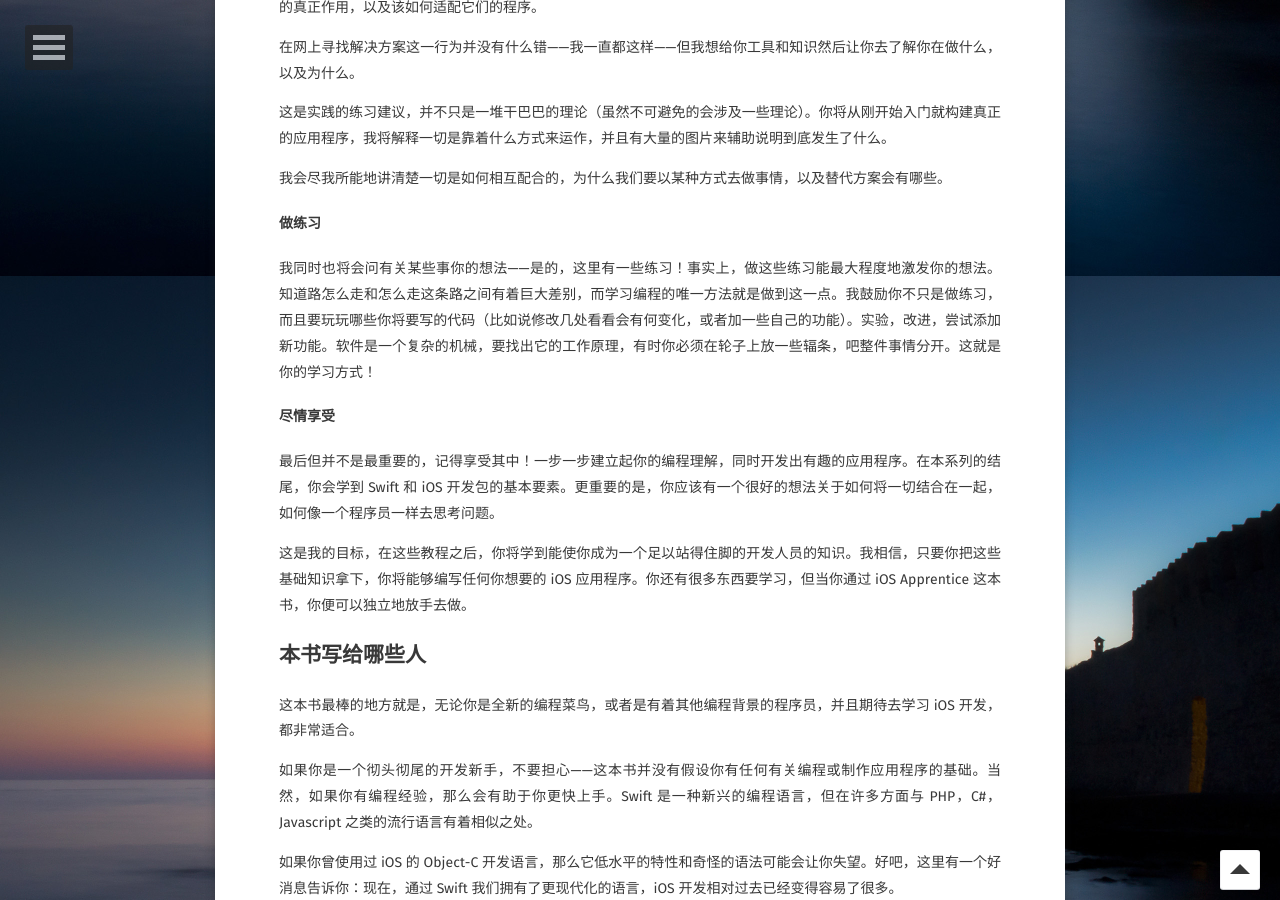
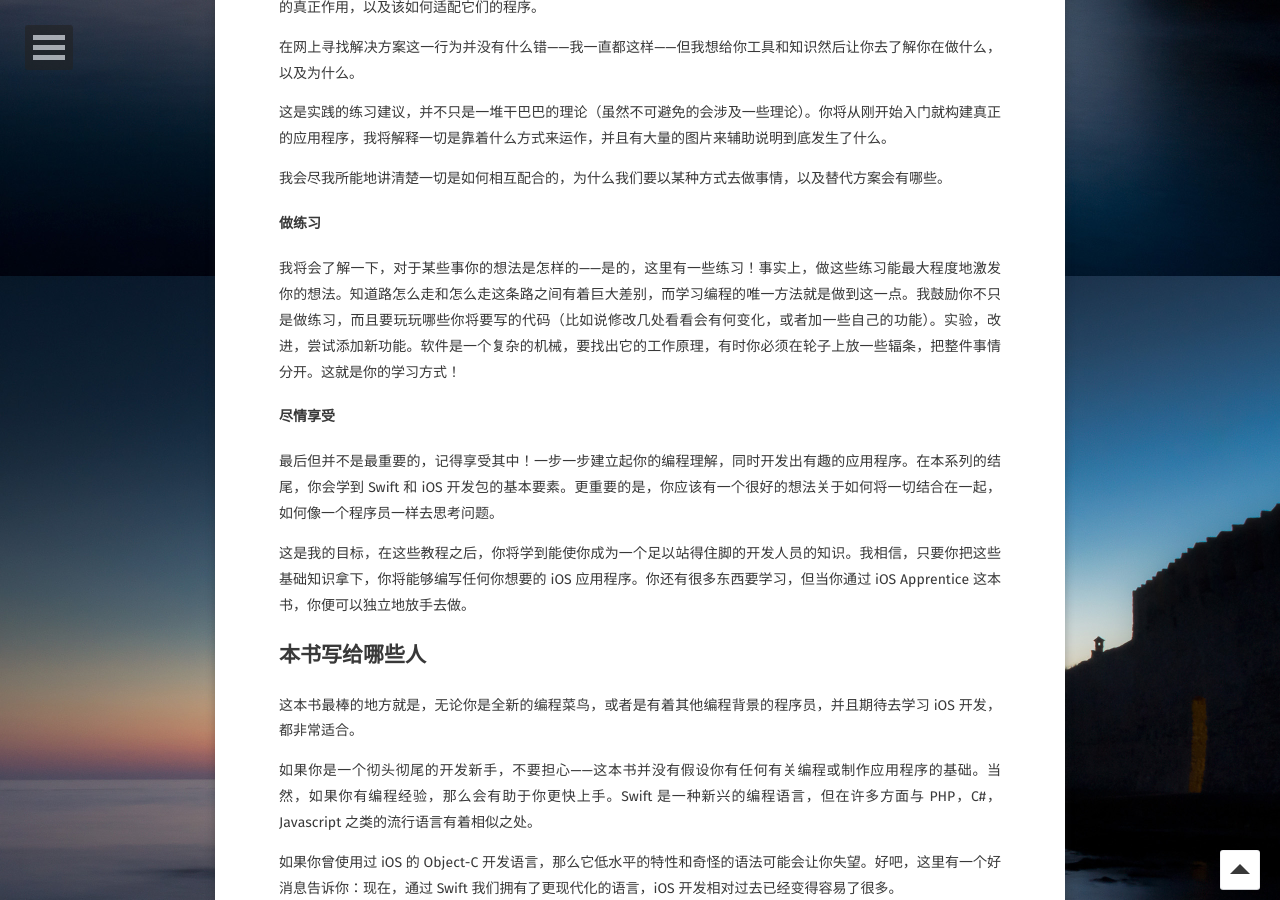
Before and after one commit to AurevoirXavier/deprecated-AurevoirXavier.github.io, a Jekyll site: the page built from _posts/2017-3-14-iOS Apprentice.md, in a window 1280 px wide and 900 px high, scrolled down 2424 px. Built offline with Jekyll 4.4.1, drawn with Linux system fonts in a browser that asks for light colours; some web fonts are replaced; comment, search, counter and statistics services are not loaded.

Commit message:
14:26/03/13/2017

```diff
--- a/_posts/2017-3-14-iOS Apprentice.md
+++ b/_posts/2017-3-14-iOS Apprentice.md
@@ -79,7 +79,7 @@
 
 #### 做练习
 
-我同时也将会问有关某些事你的想法——是的，这里有一些练习！事实上，做这些练习能最大程度地激发你的想法。知道路怎么走和怎么走这条路之间有着巨大差别，而学习编程的唯一方法就是做到这一点。我鼓励你不只是做练习，而且要玩玩哪些你将要写的代码（比如说修改几处看看会有何变化，或者加一些自己的功能）。实验，改进，尝试添加新功能。软件是一个复杂的机械，要找出它的工作原理，有时你必须在轮子上放一些辐条，吧整件事情分开。这就是你的学习方式！
+我将会了解一下，对于某些事你的想法是怎样的——是的，这里有一些练习！事实上，做这些练习能最大程度地激发你的想法。知道路怎么走和怎么走这条路之间有着巨大差别，而学习编程的唯一方法就是做到这一点。我鼓励你不只是做练习，而且要玩玩哪些你将要写的代码（比如说修改几处看看会有何变化，或者加一些自己的功能）。实验，改进，尝试添加新功能。软件是一个复杂的机械，要找出它的工作原理，有时你必须在轮子上放一些辐条，把整件事情分开。这就是你的学习方式！
 
 #### 尽情享受
 
```
